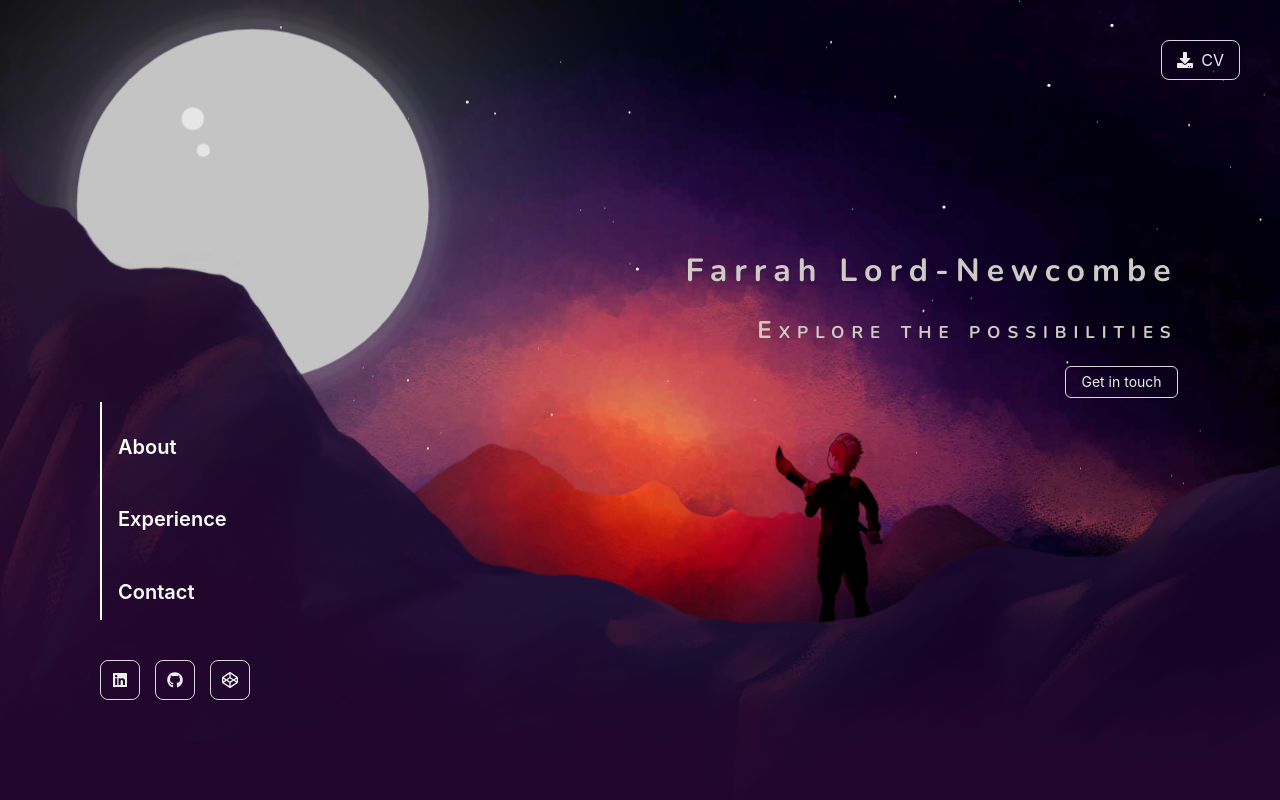
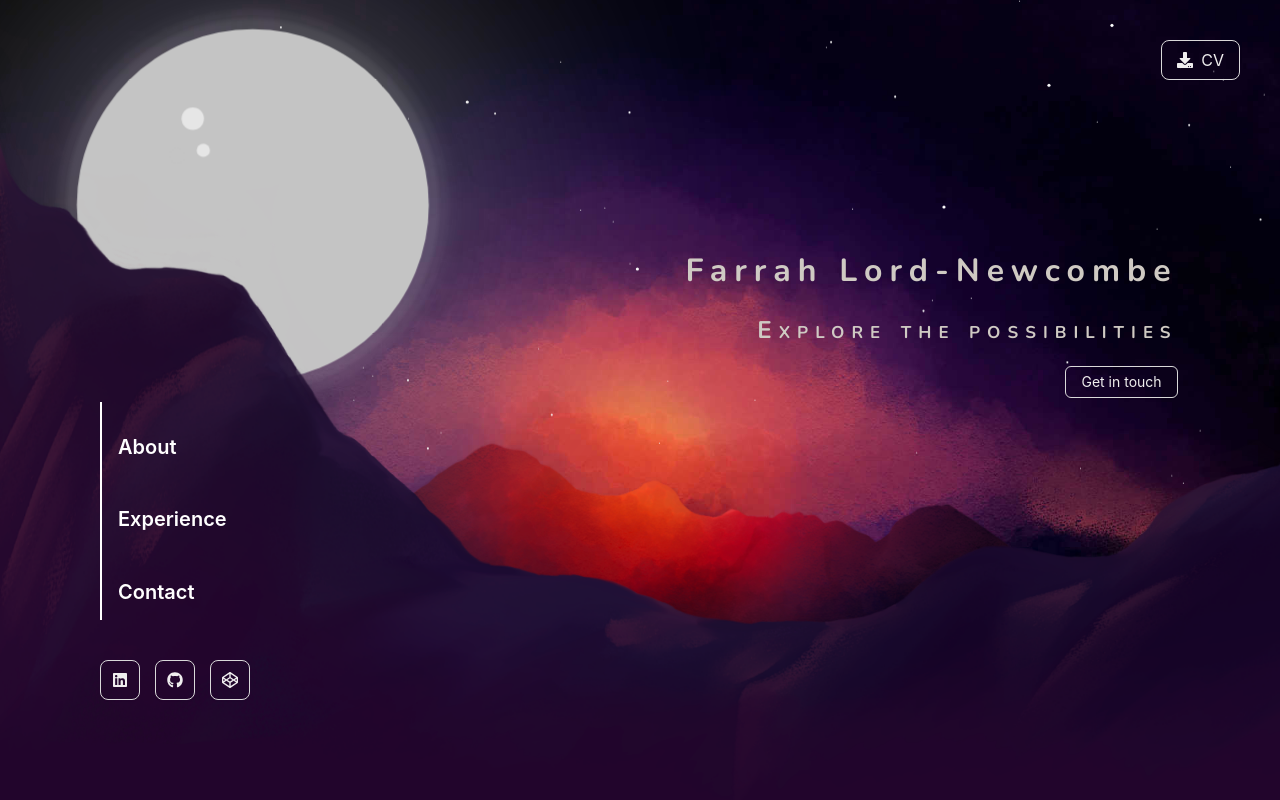
Before and after one commit to Locinine/dev-site, a React (Vite) app: page / in a window 1280 px wide. Shown: the top 800 px of the page. Built offline with nearby package versions, Linux system fonts and the light colour scheme.

Commit message:
Updating path to public

```diff
--- a/src/pages/home/sections/banner.tsx
+++ b/src/pages/home/sections/banner.tsx
@@ -1,5 +1,7 @@
 import { BannerLayer, ParallaxBanner } from "react-scroll-parallax";
 import { Button } from "antd";
+
+import painterPNG from "/public/painter.png?raw";
 
 import "./styles/banner.scss";
 
@@ -34,7 +36,7 @@ const moon: BannerLayer = {
 };
 
 const painter: BannerLayer = {
-  image: "/public/painter.png",
+  image: painterPNG,
   translateY: [0, 10],
   scale: [1, 1.2, "easeOutCubic"],
   shouldAlwaysCompleteAnimation: true,
```
Also changed, not shown: 1 other file (tests, documents, lock files or other folders).
